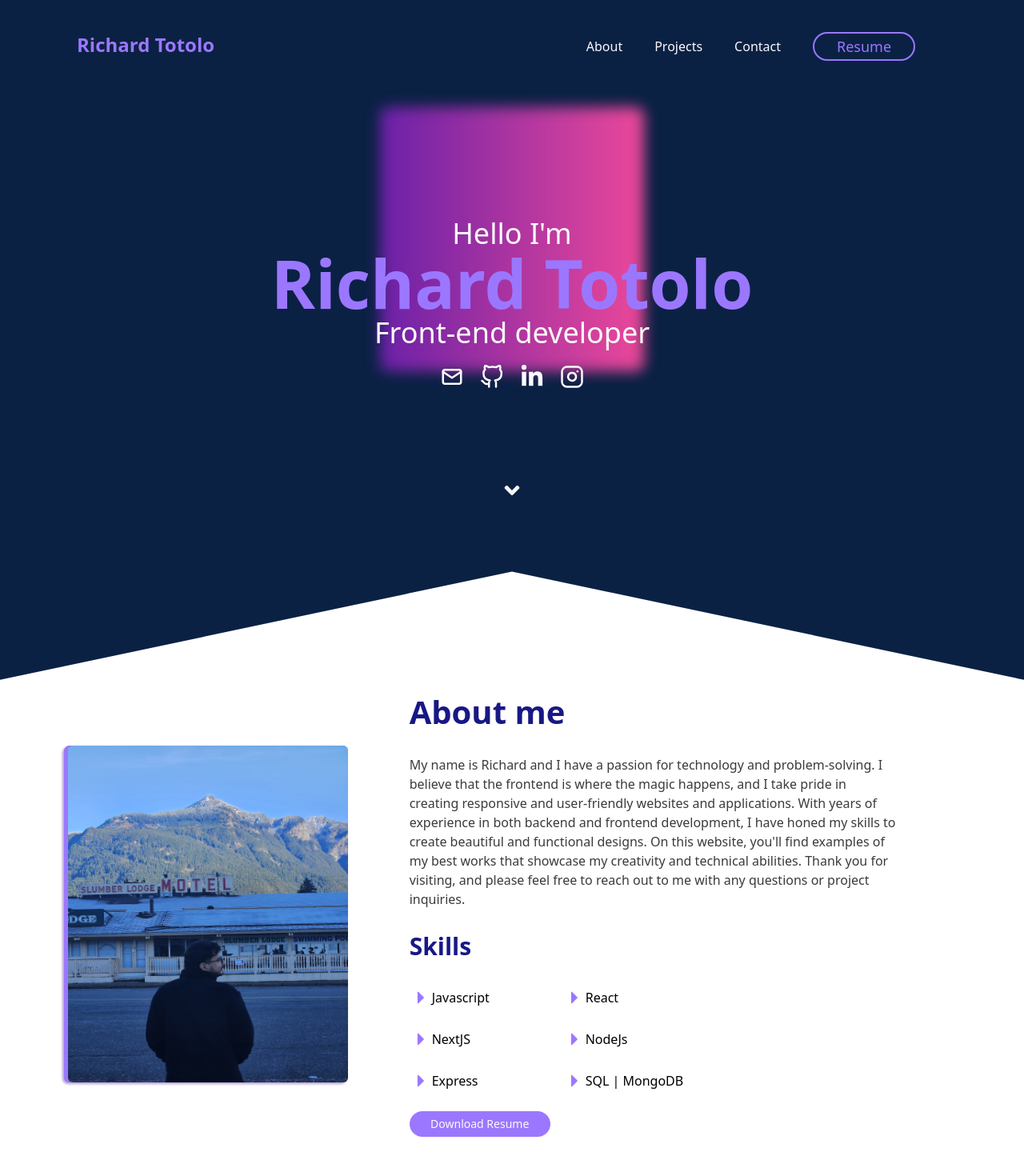
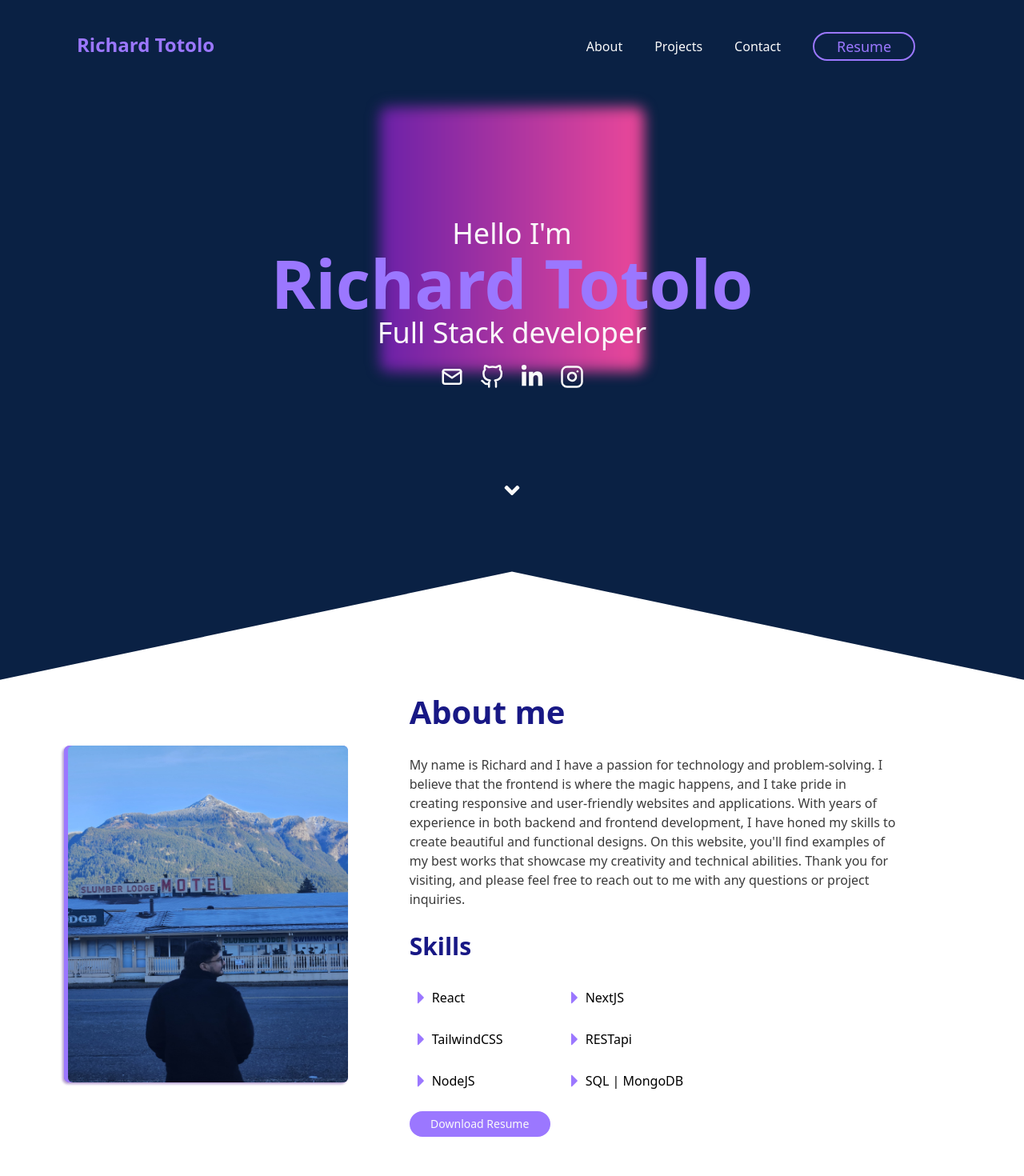
Before and after one commit to souzatotolo/portfolio-frontend, a Next.js app: page / in a window 1280 px wide. Shown: the top 1470 px of the page at 80% size. Built offline with nearby package versions, Linux system fonts and the light colour scheme.

Commit message:
changed titles

```diff
--- a/src/app/pages/About.js
+++ b/src/app/pages/About.js
@@ -52,10 +52,6 @@ export const About = () => {
             </p>
             <p className="font-bold text-[30px] text-[#181885]">Skills</p>
             <div className="grid grid-cols-2 gap-4 auto-rows-fr">
-              <div className="flex flex-row items-center ">
-                <GoTriangleRight size={28} color="#9b77ff" />
-                <p>Javascript</p>
-              </div>
               <div className="flex flex-row items-center">
                 <GoTriangleRight size={28} color="#9b77ff" />
                 <p>React</p>
@@ -66,11 +62,15 @@ export const About = () => {
               </div>
               <div className="flex flex-row items-center">
                 <GoTriangleRight size={28} color="#9b77ff" />
-                <p>NodeJs</p>
+                <p>TailwindCSS</p>
+              </div>
+              <div className="flex flex-row items-center ">
+                <GoTriangleRight size={28} color="#9b77ff" />
+                <p>RESTapi</p>
               </div>
               <div className="flex flex-row items-center">
                 <GoTriangleRight size={28} color="#9b77ff" />
-                <p>Express</p>
+                <p>NodeJS</p>
               </div>
               <div className="flex flex-row items-center">
                 <GoTriangleRight size={28} color="#9b77ff" />
--- a/src/app/pages/Introduction.js
+++ b/src/app/pages/Introduction.js
@@ -67,7 +67,7 @@ export const Introduction = () => {
             Richard Totolo
           </motion.p>
           <p className="text-3xl md:text-4xl font-extralight text-zinc-50 ">
-            Front-end developer
+            Full Stack developer
           </p>
           <div className="flex mt-5 text-zinc-50 flex-row font-light text-1xl gap-5">
             <a href="mailto:totolo.richard@gmail.com">
```
